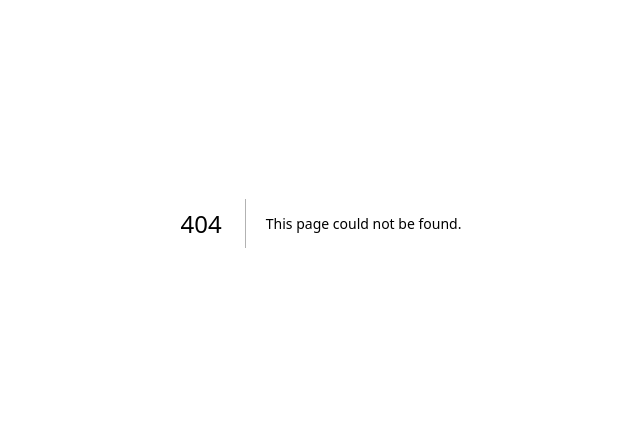
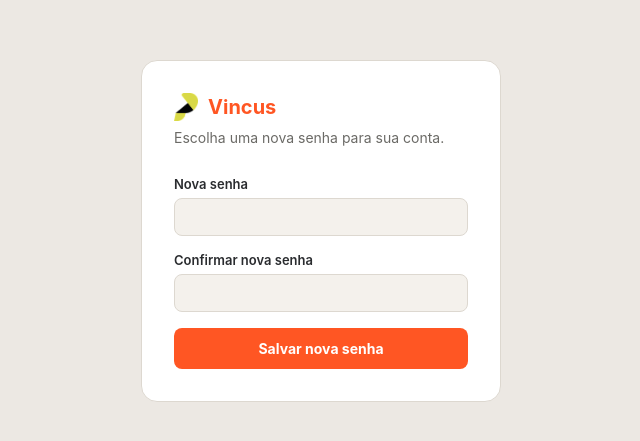
Before and after one commit to wrid-cmyk/Vincus, a Next.js app: page /atualizar-senha in a window 1280 px wide. Before the commit this address had no page. Shown: the part 177-618 px from the top of the page, without its empty margins (319-959 px from the left). Built offline with nearby package versions, Linux system fonts and the light colour scheme.

Commit message:
Create password update page component

```diff
--- /dev/null
+++ b/src/app/atualizar-senha/page.tsx
@@ -0,0 +1,57 @@
+"use client";
+
+import { useActionState } from "react";
+import { updatePassword } from "@/lib/actions/auth";
+import "../login/login.css";
+
+export default function AtualizarSenhaPage() {
+  const [state, formAction, pending] = useActionState(
+    updatePassword,
+    undefined
+  );
+
+  return (
+    <main className="login-screen">
+      <form className="login-card" action={formAction}>
+        <div className="login-brand">
+          {/* eslint-disable-next-line @next/next/no-img-element */}
+          <img
+            src="/brand/ppcs_icon.png"
+            alt=""
+            className="login-brand-icon"
+          />
+          <span className="login-brand-name">Vincus</span>
+        </div>
+        <p className="login-subtitle">Escolha uma nova senha para sua conta.</p>
+
+        <label className="login-field">
+          <span>Nova senha</span>
+          <input
+            type="password"
+            name="password"
+            required
+            minLength={6}
+            autoComplete="new-password"
+          />
+        </label>
+
+        <label className="login-field">
+          <span>Confirmar nova senha</span>
+          <input
+            type="password"
+            name="confirmPassword"
+            required
+            minLength={6}
+            autoComplete="new-password"
+          />
+        </label>
+
+        {state?.error && <p className="login-error">{state.error}</p>}
+
+        <button type="submit" className="login-submit" disabled={pending}>
+          {pending ? "Salvando..." : "Salvar nova senha"}
+        </button>
+      </form>
+    </main>
+  );
+}
```
